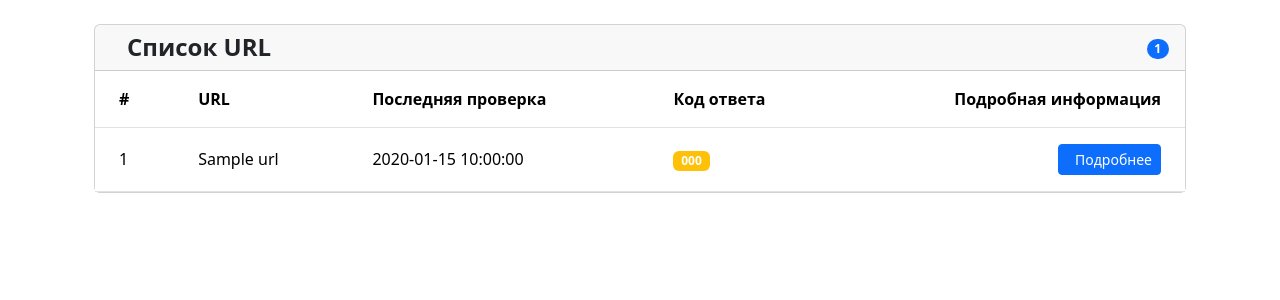
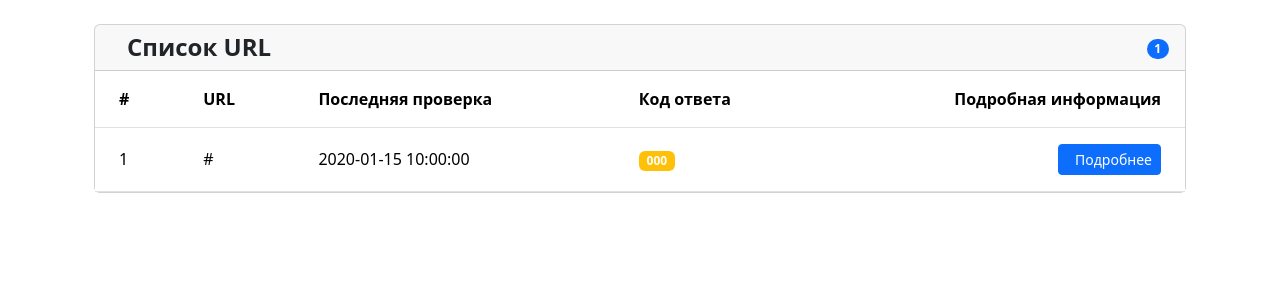
Before and after one commit to SafarGalimzianov/python-project-83, a Flask app: template templates/main/urls.html in a window 1280 px wide. Shown: the part 56-356 px from the top of the page. Run offline with Flask 3, Linux system fonts and the light colour scheme; the template is opened without the code that fills it: most values are stand-ins (such as "Sample title", 1, 10 or a date in 2020); some libraries are stand-ins or nearby versions.

Commit message:
15.13.26: fix hexlet errors

```diff
--- a/page_analyzer/app.py
+++ b/page_analyzer/app.py
@@ -115,17 +115,19 @@ def add_url():
             flash('Некорректный URL', 'danger')
             return render_template('main/search.html'), 422
 
+        # Check if URL exists in database (using normalized version)
         if repo.in_db(url):
             flash('Страница уже существует', 'info')
             url_id = repo.get_url_by_name(url)['id']
             return redirect(url_for('get_url', url_id=url_id))
 
+        # Try to add URL
         try:
             url_id = repo.add_url(url, get_current_date())['id']
             flash('Страница успешно добавлена', 'success')
             return redirect(url_for('get_url', url_id=url_id))
-        except Exception:
-            flash('Произошла ошибка при добавлении страницы', 'danger')
+        except Exception as e:
+            flash('Некорректный URL', 'danger')
             return render_template('main/search.html'), 422
 
     except Exception:
--- a/templates/main/urls.html
+++ b/templates/main/urls.html
@@ -39,11 +39,11 @@
                         {% for url in urls %}
                         <tr class="url-row">
                             <td class="px-4 py-3">{{ url['id'] }}</td>
-                            <td class="px-4 py-3">{{ url['name'] }}</td>
+                            <td class="px-4 py-3">{{ url['url'] }}</td>
                             <td class="px-4 py-3">{{ url['created_at']|default('Нет проверок', true) }}</td>
                             <td class="px-4 py-3">
                                 {% if url['status_code'] %}
-                                    <span class="badge bg-{{ 'success' if url['response_code'] == 200 else 'warning' }}">
+                                    <span class="badge bg-{{ 'success' if url['status_code'] == 200 else 'warning' }}">
                                         {{ url['status_code'] }}
                                     </span>
                                 {% else %}
```
Also changed, not shown: page_analyzer/service.py (+4 -5 lines).
